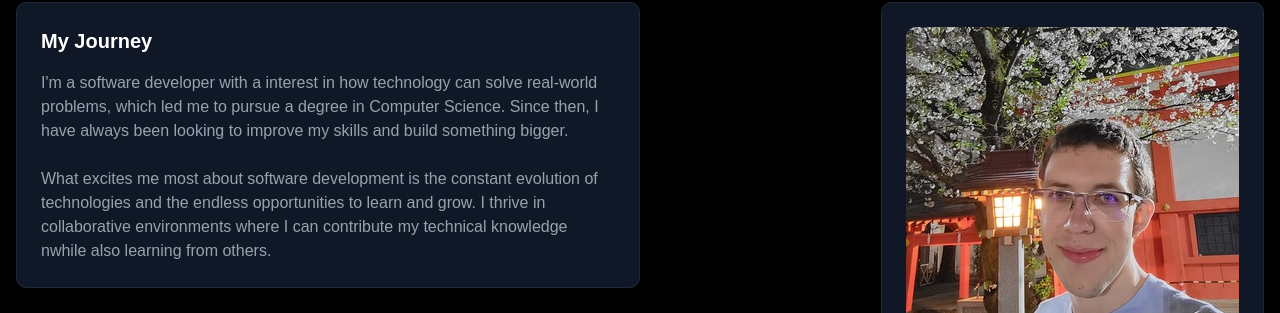
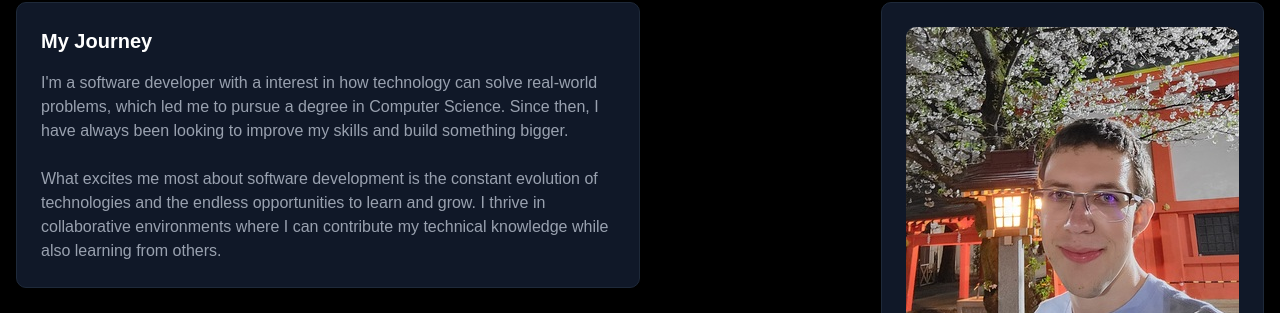
Before and after one commit to TannerGalloway/Portfolio, a React (Vite) app: page / in a window 1280 px wide. Shown: the part 1034-1347 px from the top of the page. Built offline with nearby package versions, Linux system fonts and the light colour scheme; no server answers.

Commit message:
fix: fix typo

```diff
--- a/src/components/AboutMe.tsx
+++ b/src/components/AboutMe.tsx
@@ -36,7 +36,7 @@ const AboutMe: React.FC = function AboutMe() {
               What excites me most about software development is the constant
               evolution of technologies and the endless opportunities to learn
               and grow. I thrive in collaborative environments where I can
-              contribute my technical knowledge nwhile also learning from others.
+              contribute my technical knowledge while also learning from others.
             </p>
           </div>
 
```
